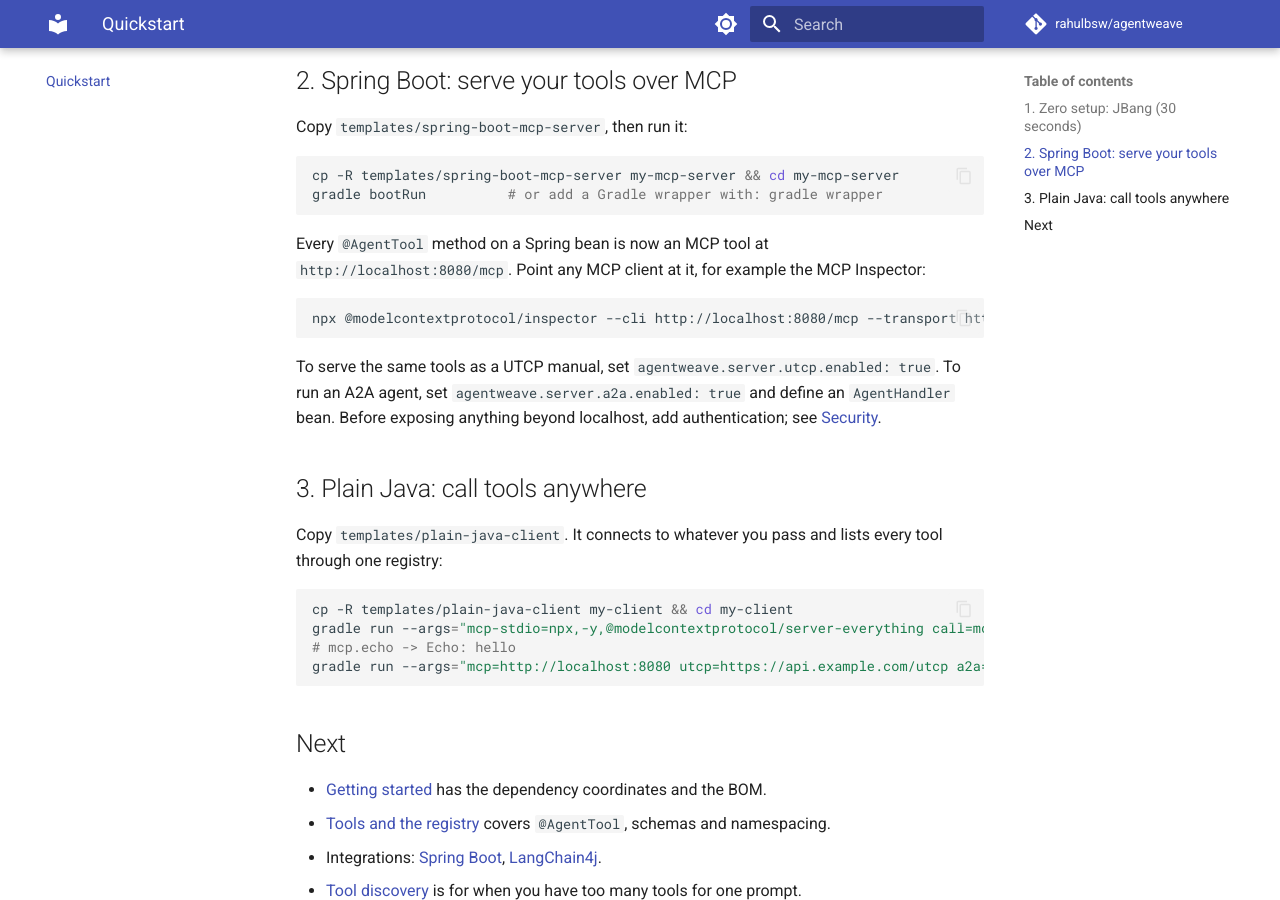
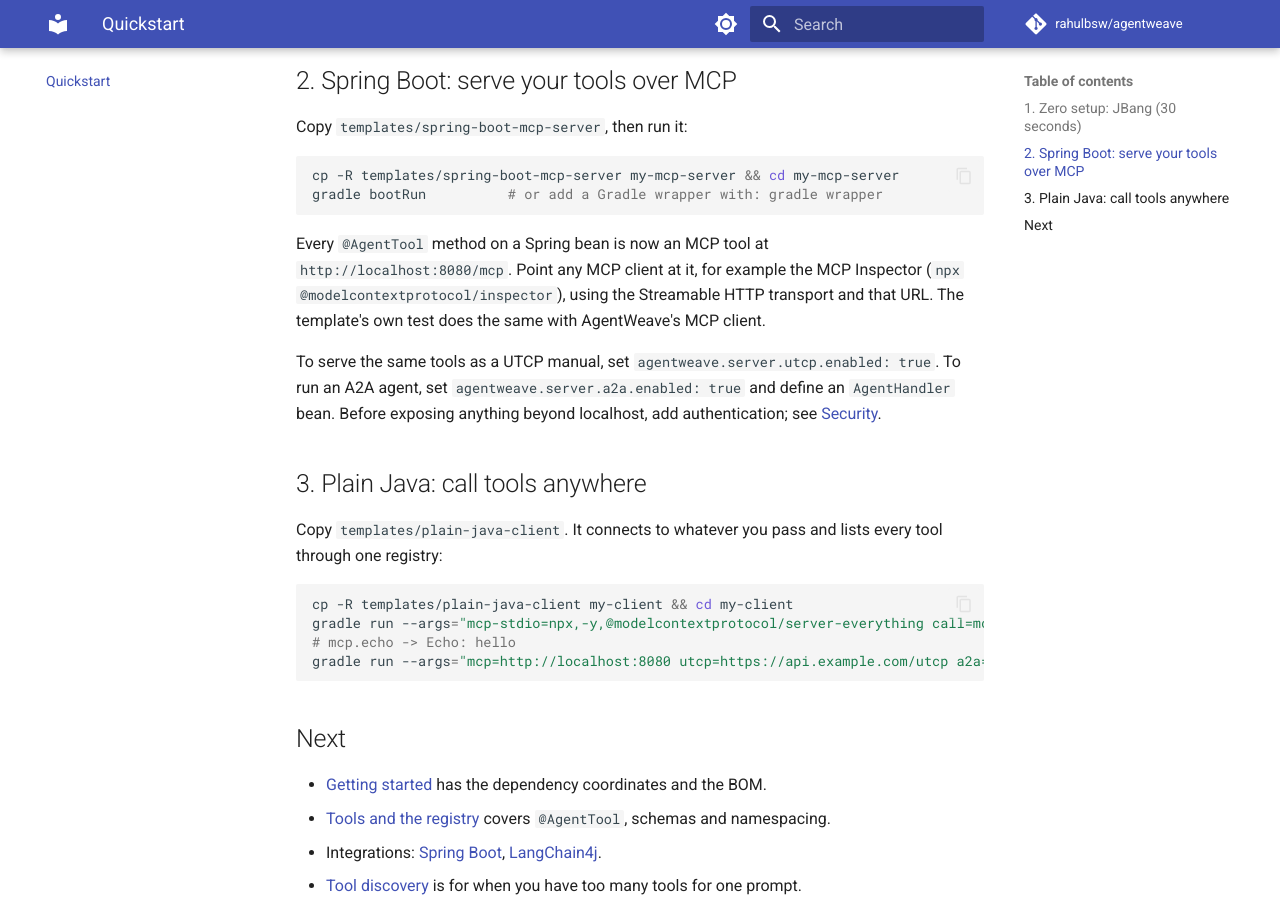
Before and after one commit to rahulbsw/protoweft, an MkDocs documentation site: the page built from docs/quickstart.md, in a window 1280 px wide and 900 px high, scrolled down 734 px. Built offline with MkDocs 1.6.1 and Material for MkDocs 9.7.7, drawn with Linux system fonts in a browser that asks for light colours; comment, search, counter and statistics services are not loaded.

Commit message:
Quickstart: describe connecting the MCP Inspector without unverified CLI flags

````diff
--- a/docs/quickstart.md
+++ b/docs/quickstart.md
@@ -35,11 +35,9 @@ gradle bootRun          # or add a Gradle wrapper with: gradle wrapper
 ```
 
 Every `@AgentTool` method on a Spring bean is now an MCP tool at `http://localhost:8080/mcp`.
-Point any MCP client at it, for example the MCP Inspector:
-
-```bash
-npx @modelcontextprotocol/inspector --cli http://localhost:8080/mcp --transport http --method tools/list
-```
+Point any MCP client at it, for example the MCP Inspector (`npx @modelcontextprotocol/inspector`),
+using the Streamable HTTP transport and that URL. The template's own test does the same with
+AgentWeave's MCP client.
 
 To serve the same tools as a UTCP manual, set `agentweave.server.utcp.enabled: true`. To run an
 A2A agent, set `agentweave.server.a2a.enabled: true` and define an `AgentHandler` bean. Before
````
